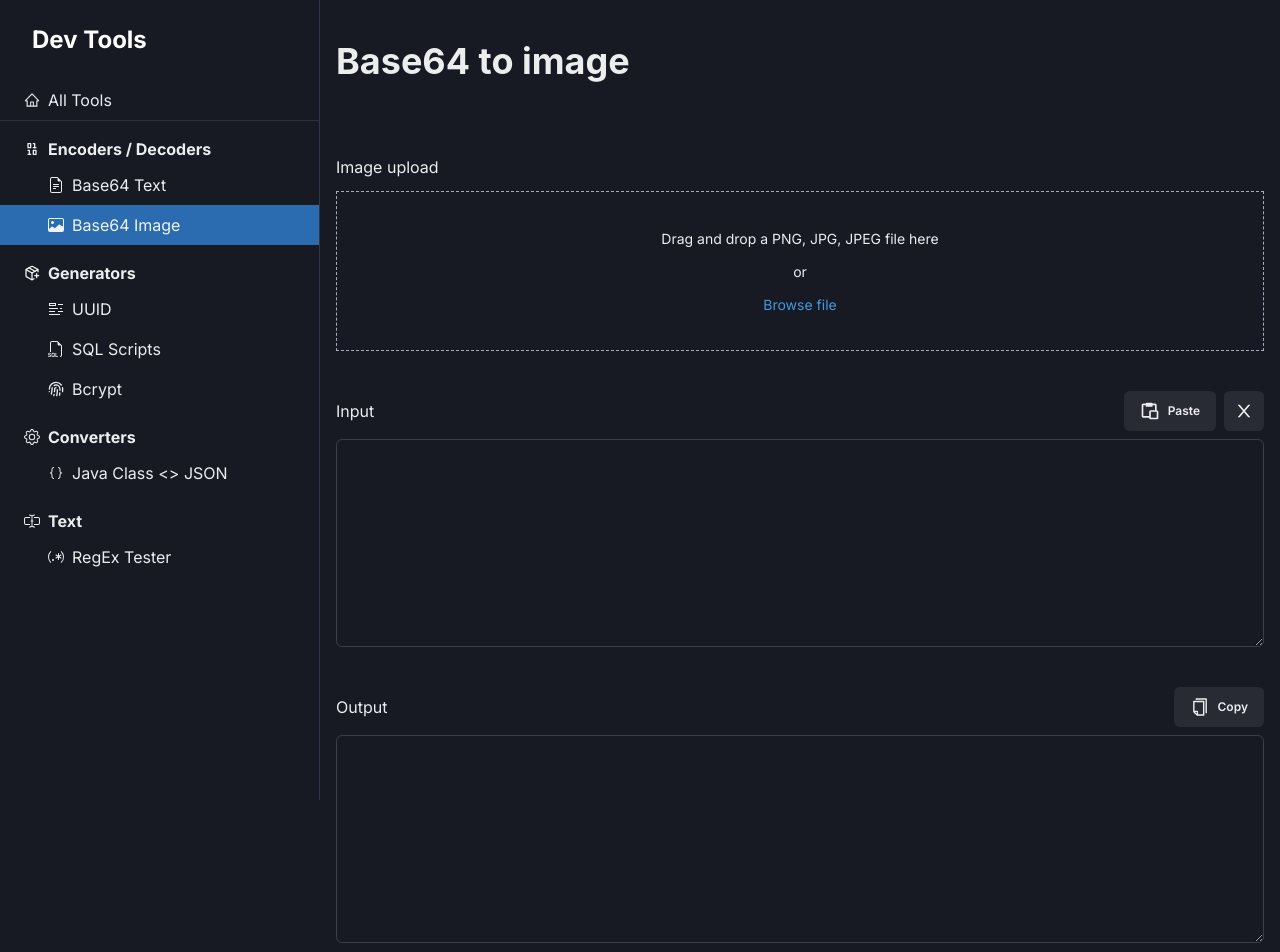
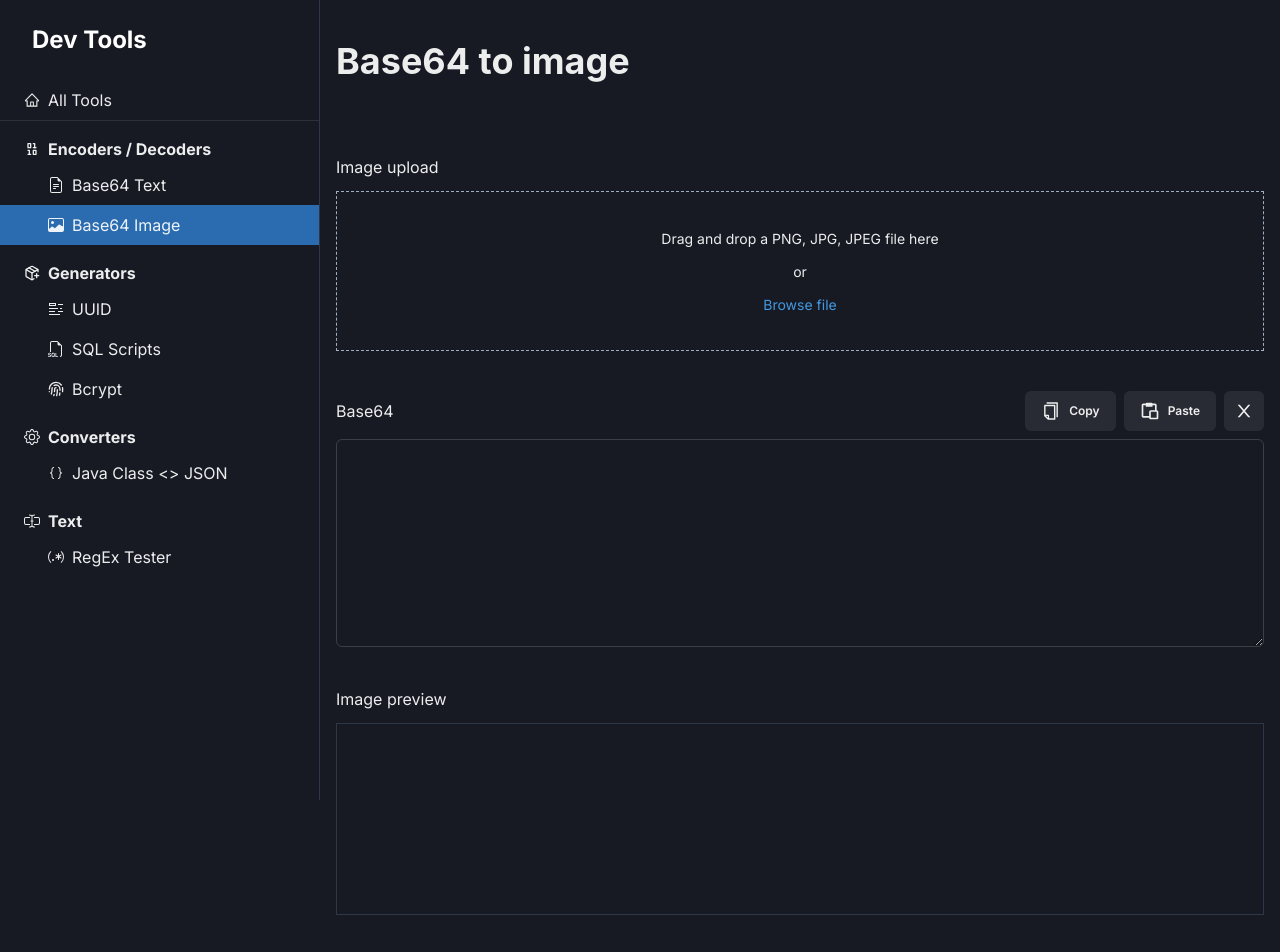
Before and after one commit to PabloMazariegos/dev-tools, a React (Vite) app: page /encoders/base64-image in a window 1280 px wide. Shown: the top 952 px of the page. Built offline with nearby package versions, Linux system fonts and the light colour scheme.

Commit message:
feat - base64 to image encode and decode

```diff
--- /dev/null
+++ b/src/components/DragZoneUploader/DragZoneUploader.tsx
@@ -0,0 +1,82 @@
+import React from 'react';
+import { Flex, Text } from '@chakra-ui/react';
+import { UploadedFiles } from '@/types/dragzone-uploader';
+
+interface DragZoneUploaderProps {
+  onUpload: (value: UploadedFiles) => void;
+}
+
+const dragZoneUploader: React.FC<DragZoneUploaderProps> = ({ onUpload }) => {
+  const [dragZoneActive, setDragZoneActive] = React.useState(false);
+  const uploadFileInputRef = React.useRef<HTMLInputElement>(null);
+
+  const handleBrowseFileClick = () => {
+    if (uploadFileInputRef && uploadFileInputRef.current) {
+      uploadFileInputRef.current.click();
+    }
+  };
+
+  const handleDragEnterAndLeave = (event: React.DragEvent) => {
+    event.preventDefault();
+    event.stopPropagation();
+
+    if (event.type === 'dragenter') {
+      setDragZoneActive(true);
+    }
+
+    if (event.type === 'dragleave') {
+      setDragZoneActive(false);
+    }
+  };
+
+  const handleDropFile = async (event: React.DragEvent) => {
+    event.preventDefault();
+    event.stopPropagation();
+
+    setDragZoneActive(false);
+    const files = [...event.dataTransfer.files];
+
+    onUpload(files);
+  };
+
+  const handleBrowseFile = async (event: React.ChangeEvent<HTMLInputElement>) => {
+    event.preventDefault();
+    event.stopPropagation();
+
+    const files = event.target.files;
+
+    onUpload(files);
+  };
+
+  return (
+    <Flex direction='column' gap={3}>
+      <Text>Image upload</Text>
+      <input type='file' ref={uploadFileInputRef} style={{ display: 'none' }} onChange={handleBrowseFile} />
+      <Flex
+        direction='column'
+        alignItems='center'
+        justifyContent='center'
+        width='full'
+        border='1px'
+        borderStyle='dashed'
+        borderColor='gray.400'
+        minHeight='40'
+        gap={3}
+        onDragOver={handleDragEnterAndLeave}
+        onDragEnter={handleDragEnterAndLeave}
+        onDragLeave={handleDragEnterAndLeave}
+        onDrop={handleDropFile}
+        draggable='true'
+        backgroundColor={dragZoneActive ? 'blue.900' : 'inherit'}
+      >
+        <Text fontSize='sm'>Drag and drop a PNG, JPG, JPEG file here</Text>
+        <Text fontSize='sm'>or</Text>
+        <Text fontSize='sm' color='blue.400' cursor='pointer' onClick={handleBrowseFileClick}>
+          Browse file
+        </Text>
+      </Flex>
+    </Flex>
+  );
+};
+
+export default dragZoneUploader;
--- /dev/null
+++ b/src/components/ImagePreview/ImagePreview.tsx
@@ -0,0 +1,26 @@
+import { Flex, Text, Image } from '@chakra-ui/react';
+
+interface ImagePreviewProps {
+  src: string;
+}
+
+const imagePreview: React.FC<ImagePreviewProps> = ({ src }) => {
+  return (
+    <Flex direction='column' gap={3} justifyContent='center'>
+      <Text>Image preview</Text>
+      <Flex
+        alignItems='center'
+        justifyContent='center'
+        border='1px'
+        borderStyle='solid'
+        borderColor='gray.700'
+        minHeight='48'
+        padding='4'
+      >
+        <Image src={src} />
+      </Flex>
+    </Flex>
+  );
+};
+
+export default imagePreview;
--- a/src/components/TextAreaViewer/TextAreaViewer.tsx
+++ b/src/components/TextAreaViewer/TextAreaViewer.tsx
@@ -3,29 +3,36 @@ import { Box, Button, Flex, Icon, IconButton, SimpleGrid, Textarea, Text } from
 import { AiOutlineClose, AiOutlineCopy } from 'react-icons/ai';
 import { BiPaste } from 'react-icons/bi';
 
-export type TextAreaType = 'INPUT' | 'OUTPUT';
+type ButtonActions = 'COPY' | 'PASTE';
 
-export interface TextAreaProps {
-  type: TextAreaType;
+interface TextAreaProps {
   monospaceFont?: boolean;
   content?: string;
   onChange?: (value: string) => void;
-  onDeleteClick?: () => void;
-  onCopyPasteClick?: () => void;
+  onCopy?: () => void;
+  onPaste?: () => void;
+  onDelete?: () => void;
+  allActions?: boolean;
+  copyAction?: boolean;
+  pasteAction?: boolean;
+  deleteAction?: boolean;
+  headingText: string;
 }
 
 const TextAreaViewer: React.FC<TextAreaProps> = ({
-  type,
   monospaceFont = true,
   content,
   onChange,
-  onDeleteClick,
-  onCopyPasteClick
+  onDelete,
+  onCopy,
+  onPaste,
+  allActions,
+  copyAction,
+  pasteAction,
+  deleteAction,
+  headingText
 }) => {
   const toolbarConfiguration = {
-    headingText: type === 'INPUT' ? 'Input' : 'Output',
-    buttonTypeText: type === 'INPUT' ? 'Paste' : 'Copy',
-    buttonIcon: type === 'INPUT' ? BiPaste : AiOutlineCopy,
     areaFontFamily: monospaceFont ? `'JetBrains Mono', monospace` : 'inherit'
   };
 
@@ -35,33 +42,36 @@ const TextAreaViewer: React.FC<TextAreaProps> = ({
     }
   };
 
-  const handleOnCopyPaste = () => {
-    if (onCopyPasteClick) {
-      onCopyPasteClick();
-    }
-  };
+  const clipboardButton = (type: ButtonActions) => (
+    <Button
+      key={type}
+      onClick={type === 'COPY' ? onCopy : onPaste}
+      leftIcon={<Icon as={type === 'COPY' ? AiOutlineCopy : BiPaste} boxSize='5' />}
+      fontSize='xs'
+    >
+      {type === 'COPY' ? 'Copy' : 'Paste'}
+    </Button>
+  );
+
+  const deleteButton = () => (
+    <IconButton
+      key='delete'
+      onClick={onDelete}
+      aria-label='delete'
+      icon={<Icon as={AiOutlineClose} boxSize='5' />}
+    />
+  );
 
   return (
     <SimpleGrid columns={1} spacing={2}>
       <Flex alignItems='center' justifyContent='space-between' width='100%'>
-        <Text>{toolbarConfiguration.headingText}</Text>
+        <Text>{headingText}</Text>
 
         <Flex alignItems='center' gap={2}>
-          <Button
-            onClick={handleOnCopyPaste}
-            leftIcon={<Icon as={toolbarConfiguration.buttonIcon} boxSize='5' />}
-            fontSize='xs'
-          >
-            {toolbarConfiguration.buttonTypeText}
-          </Button>
-
-          {type === 'INPUT' && (
-            <IconButton
-              onClick={onDeleteClick}
-              aria-label='delete'
-              icon={<Icon as={AiOutlineClose} boxSize='5' />}
-            />
-          )}
+          {allActions && [clipboardButton('COPY'), clipboardButton('PASTE'), deleteButton()]}
+          {copyAction && clipboardButton('COPY')}
+          {pasteAction && clipboardButton('PASTE')}
+          {deleteAction && deleteButton()}
         </Flex>
       </Flex>
       <Box>
--- /dev/null
+++ b/src/types/dragzone-uploader.ts
@@ -0,0 +1 @@
+export type UploadedFiles = File[] | FileList | null;
--- a/src/views/encoders-decoders/Base64ImageView.tsx
+++ b/src/views/encoders-decoders/Base64ImageView.tsx
@@ -1,41 +1,60 @@
 import TextAreaViewer from '@/components/TextAreaViewer/TextAreaViewer';
-import { Box, Flex, Heading, SimpleGrid, Text } from '@chakra-ui/react';
+import ImagePreview from '@/components/ImagePreview/ImagePreview';
+import DragZoneUploader from '@/components/DragZoneUploader/DragZoneUploader';
+import { useClipboard } from '@/hooks/useClipboard';
+import { Box, Heading, SimpleGrid } from '@chakra-ui/react';
 import React from 'react';
+import { UploadedFiles } from '@/types/dragzone-uploader';
 
 const base64ImageView = () => {
-  const uploadFileInputRef = React.useRef<HTMLInputElement>(null);
-  const [dragZoneActive, setDragZoneActive] = React.useState(false);
+  const [textAreaInput, setTextAreaInput] = React.useState('');
+  const [imagePreview, setImagePreview] = React.useState('');
 
-  const handleBrowseFileClick = () => {
-    if (uploadFileInputRef && uploadFileInputRef.current) {
-      uploadFileInputRef.current.click();
+  const { onCopy, onPaste } = useClipboard();
+
+  React.useEffect(() => {
+    setImagePreview(textAreaInput);
+  }, [textAreaInput]);
+
+  const handleUpload = async (files: UploadedFiles) => {
+    const base64 = await convertFileToBase64(files);
+    if (base64) {
+      setTextAreaInput(base64.toString());
     }
   };
 
-  const handleDragEnterAndLeave = (event: React.DragEvent) => {
-    event.preventDefault();
-    event.stopPropagation();
+  const convertFileToBase64 = (files: File[] | FileList | null) => {
+    if (files && files.length > 0) {
+      const existingFile = files[0];
 
-    if (event.type === 'dragenter') {
-      setDragZoneActive(true);
-    }
-
-    if (event.type === 'dragleave') {
-      setDragZoneActive(false);
+      return new Promise((resolve, reject) => {
+        const reader = new FileReader();
+        reader.readAsDataURL(existingFile);
+        reader.onload = () => resolve(reader.result);
+        reader.onerror = reject;
+      });
     }
   };
 
-  const handleDropFile = (event: React.DragEvent) => {
-    event.preventDefault();
-    event.stopPropagation();
+  const handleOnCopy = () => {
+    if (textAreaInput) {
+      onCopy(textAreaInput);
+    }
+  };
 
-    setDragZoneActive(false);
-    const files = [...event.dataTransfer.files];
+  const handleOnPaste = async () => {
+    const clipboardText = await onPaste();
+    if (clipboardText) {
+      setTextAreaInput(clipboardText);
+    }
+  };
 
-    if (files && files.length > 0) {
-      const existingFile = files[0];
-      console.log(existingFile);
-    }
+  const handleOnDelete = () => {
+    setTextAreaInput('');
+  };
+
+  const handleOnChange = (value: string) => {
+    setTextAreaInput(value);
   };
 
   return (
@@ -45,39 +64,19 @@ const base64ImageView = () => {
           Base64 to image
         </Heading>
       </Box>
-      <Flex direction='column' gap={3}>
-        <Text>Image upload</Text>
-        <input type='file' ref={uploadFileInputRef} style={{ display: 'none' }} />
-        <Flex
-          direction='column'
-          alignItems='center'
-          justifyContent='center'
-          width='full'
-          border='1px'
-          borderStyle='dashed'
-          borderColor='gray.400'
-          minHeight='40'
-          gap={3}
-          onDragOver={handleDragEnterAndLeave}
-          onDragEnter={handleDragEnterAndLeave}
-          onDragLeave={handleDragEnterAndLeave}
-          onDrop={handleDropFile}
-          draggable='true'
-          backgroundColor={dragZoneActive ? 'blue.900' : 'inherit'}
-        >
-          <Text fontSize='sm'>Drag and drop a PNG, JPG, JPEG file here</Text>
-          <Text fontSize='sm'>or</Text>
-          <Text fontSize='sm' color='blue.400' cursor='pointer' onClick={handleBrowseFileClick}>
-            Browse file
-          </Text>
-        </Flex>
-      </Flex>
+      <DragZoneUploader onUpload={handleUpload} />
       <Box>
-        <TextAreaViewer type='INPUT' />
+        <TextAreaViewer
+          headingText='Base64'
+          content={textAreaInput}
+          allActions
+          onCopy={handleOnCopy}
+          onPaste={handleOnPaste}
+          onDelete={handleOnDelete}
+          onChange={handleOnChange}
+        />
       </Box>
-      <Box>
-        <TextAreaViewer type='OUTPUT' />
-      </Box>
+      <ImagePreview src={imagePreview} />
     </SimpleGrid>
   );
 };
--- a/src/views/encoders-decoders/Base64TextView.tsx
+++ b/src/views/encoders-decoders/Base64TextView.tsx
@@ -75,18 +75,21 @@ const base64TextView = () => {
         </Box>
         <Box>
           <TextAreaViewer
-            type='INPUT'
+            headingText='Input'
             onChange={handleTextAreaInputOnChange}
-            onDeleteClick={onDeleteClick}
-            onCopyPasteClick={handleOnPasteClick}
+            onDelete={onDeleteClick}
+            onPaste={handleOnPasteClick}
             content={textAreaInput}
+            pasteAction
+            deleteAction
           ></TextAreaViewer>
         </Box>
         <Box>
           <TextAreaViewer
-            type='OUTPUT'
+            copyAction
+            headingText='Output'
             content={textAreaOutput}
-            onCopyPasteClick={handleOnCopyClick}
+            onCopy={handleOnCopyClick}
           ></TextAreaViewer>
         </Box>
       </SimpleGrid>
--- a/src/views/generators/BcryptView.tsx
+++ b/src/views/generators/BcryptView.tsx
@@ -67,7 +67,12 @@ const bcryptView = () => {
         </Box>
       </Flex>
       <Box>
-        <TextAreaViewer type='OUTPUT' content={textAreaOutput} onCopyPasteClick={handleOnCopyClick} />
+        <TextAreaViewer
+          headingText='Output'
+          copyAction
+          content={textAreaOutput}
+          onCopy={handleOnCopyClick}
+        />
       </Box>
     </SimpleGrid>
   );
--- a/src/views/generators/UuidView.tsx
+++ b/src/views/generators/UuidView.tsx
@@ -91,7 +91,12 @@ const UuidView = () => {
           </Flex>
         </Box>
         <Box>
-          <TextAreaViewer type='OUTPUT' content={textAreaOutput} onCopyPasteClick={handleOnCopyClick} />
+          <TextAreaViewer
+            headingText='Output'
+            copyAction
+            content={textAreaOutput}
+            onCopy={handleOnCopyClick}
+          />
         </Box>
       </SimpleGrid>
     </>
```
